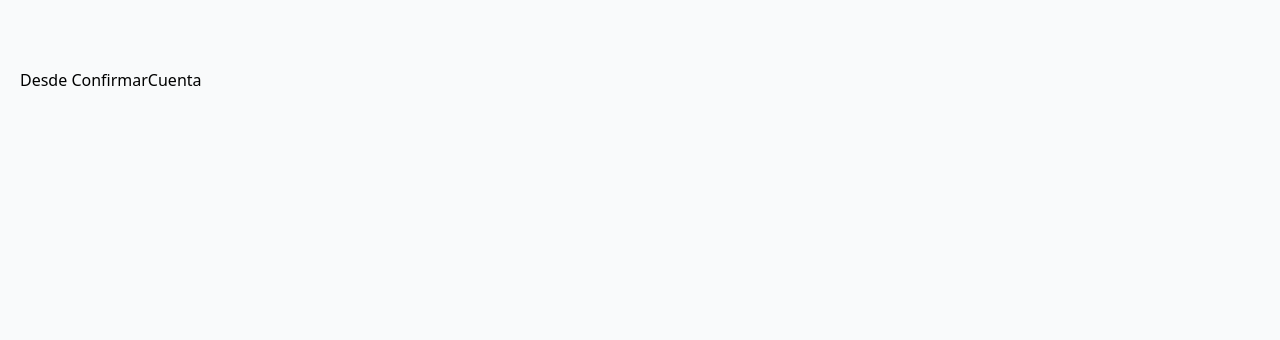
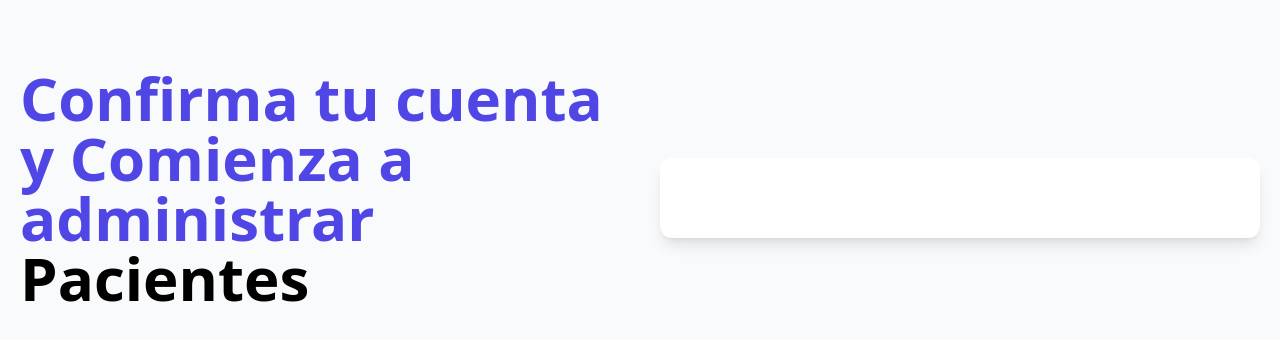
Before and after one commit to Racknar0/APV-Full-Stack-NodeJS, a React (Vite) app in the folder frontend/: page /confirmar/1 in a window 1280 px wide. Shown: the top 340 px of the page. Built offline with nearby package versions, Linux system fonts and the light colour scheme; no server answers.

Commit message:
Confirm User

```diff
--- a/frontend/src/paginas/ConfirmarCuenta.jsx
+++ b/frontend/src/paginas/ConfirmarCuenta.jsx
@@ -1,8 +1,62 @@
+import { useEffect, useState } from 'react';
+import { useParams, Link } from 'react-router-dom';
+import axios from 'axios';
+import Alerta from '../components/Alerta'
+
 const ConfirmarCuenta = () => {
+
+    const [cuentaConfirmada, setCuentaConfirmada] = useState(false)
+    const [cargando, setCargando] = useState(true)
+    const [alerta, setAlerta] = useState({})
+
+    const params = useParams()
+    const { id } = params
+
+    useEffect( () =>  {
+        const confirmarCuenta = async () => {
+            try {
+
+                const url = `http://localhost:4000/api/veterinarios/confirmar/${id}`
+                const { data } = await axios.get(url)
+                setCuentaConfirmada(true)
+                setAlerta({
+                    msg: data.msg
+                })
+
+            } catch (error) {
+                setAlerta({
+                    msg: error.response.data.msg,
+                    error: true
+                });
+            }
+
+            setCargando(false)
+        }
+        confirmarCuenta();
+    }, [])
+
     return (
         <>
+            <div>
+                <h1 className="text-indigo-600 font-black text-6xl">
+                    Confirma tu cuenta y Comienza a administrar {' '}
+                    <span className="text-black">Pacientes</span>
+                </h1>
+            </div>
 
-        <h1>Desde ConfirmarCuenta</h1>
+            <div className='mt-20 md:mt-5 shadow-lg px-5 py-10 rounded-xl bg-white'>
+
+               {!cargando &&
+               <Alerta
+                    alerta={alerta}
+               />}
+
+                {cuentaConfirmada && (
+
+                <Link className='block text-center my-5 text-gray-500' to="/">Iniciar Sesión</Link>
+
+                ) }
+            </div>
 
         </>
     )
```
